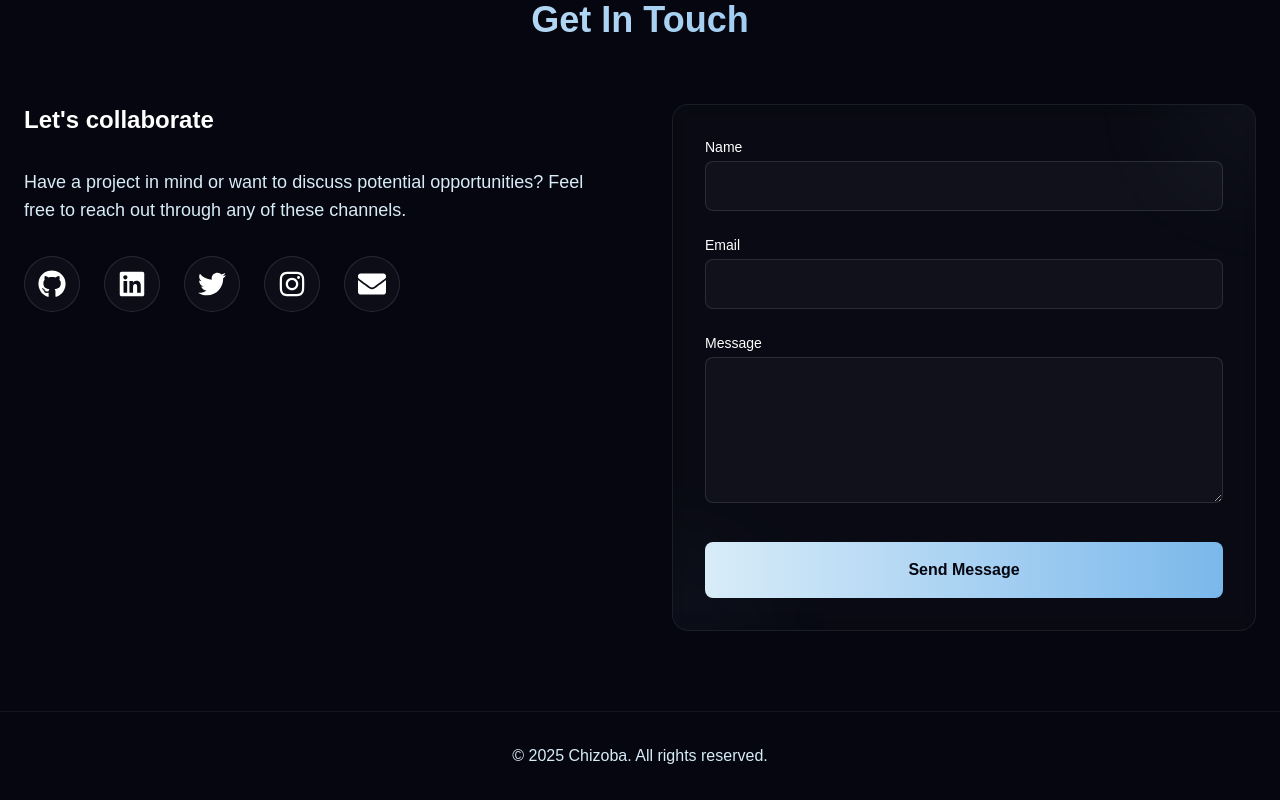
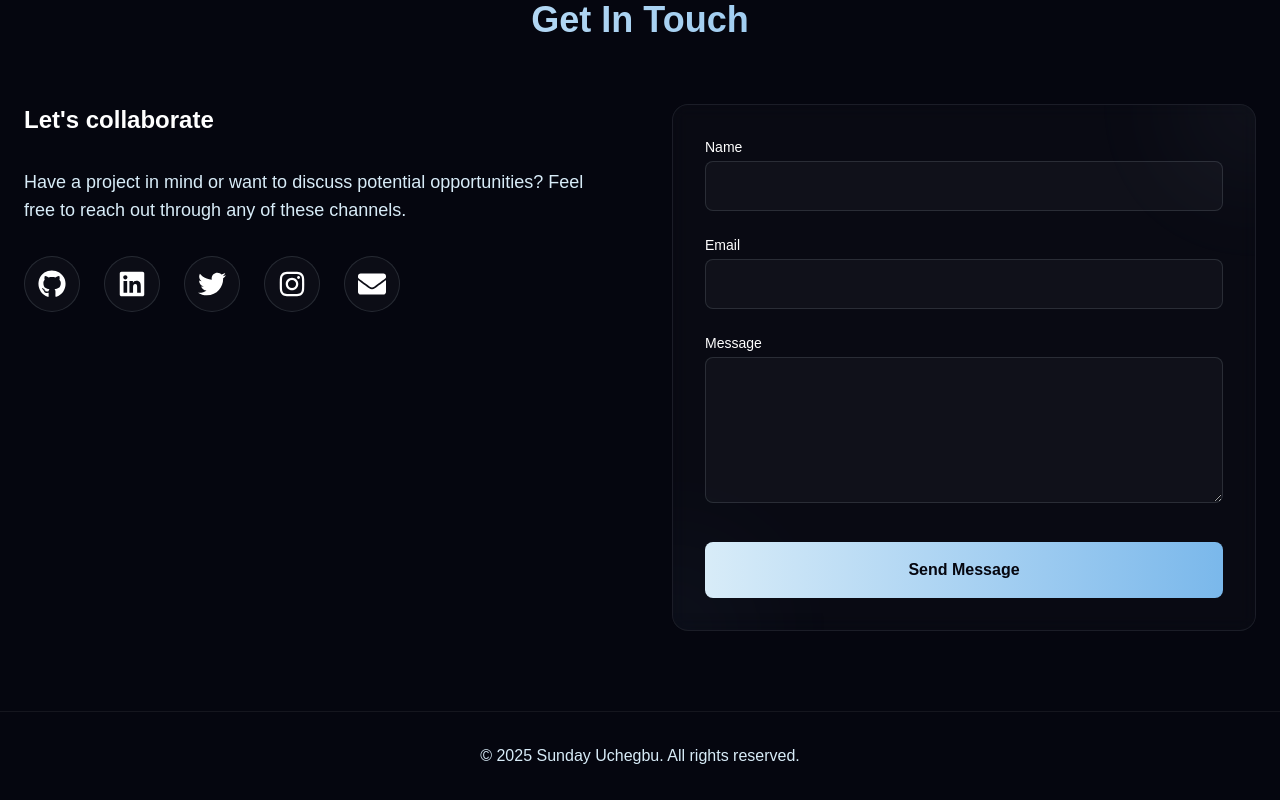
Before and after one commit to sundayuchegbu/another_portfolio, a Next.js app: page / in a window 1280 px wide. Shown: the part 5312-6112 px from the top of the page. Built offline with nearby package versions, Linux system fonts and the light colour scheme.

Commit message:
remove every thing named chizoba

```diff
--- a/src/app/components/Layout.tsx
+++ b/src/app/components/Layout.tsx
@@ -26,7 +26,7 @@ export default function Layout({ children }: { children: React.ReactNode }) {
   return (
     <>
       <Head>
-        <title>Chizoba | Developer Portfolio</title>
+        <title>Sunday | Developer Portfolio</title>
         <meta name="description" content="Futuristic portfolio of Chizoba" />
       </Head>
 
@@ -73,7 +73,9 @@ export default function Layout({ children }: { children: React.ReactNode }) {
 
       <footer className="bg-[#05060f] border-t border-[#ffffff10] py-8">
         <div className="container mx-auto px-6 text-center text-[#D8ECF8]">
-          <p>© {new Date().getFullYear()} Chizoba. All rights reserved.</p>
+          <p>
+            © {new Date().getFullYear()} Sunday Uchegbu. All rights reserved.
+          </p>
         </div>
       </footer>
     </>
```
